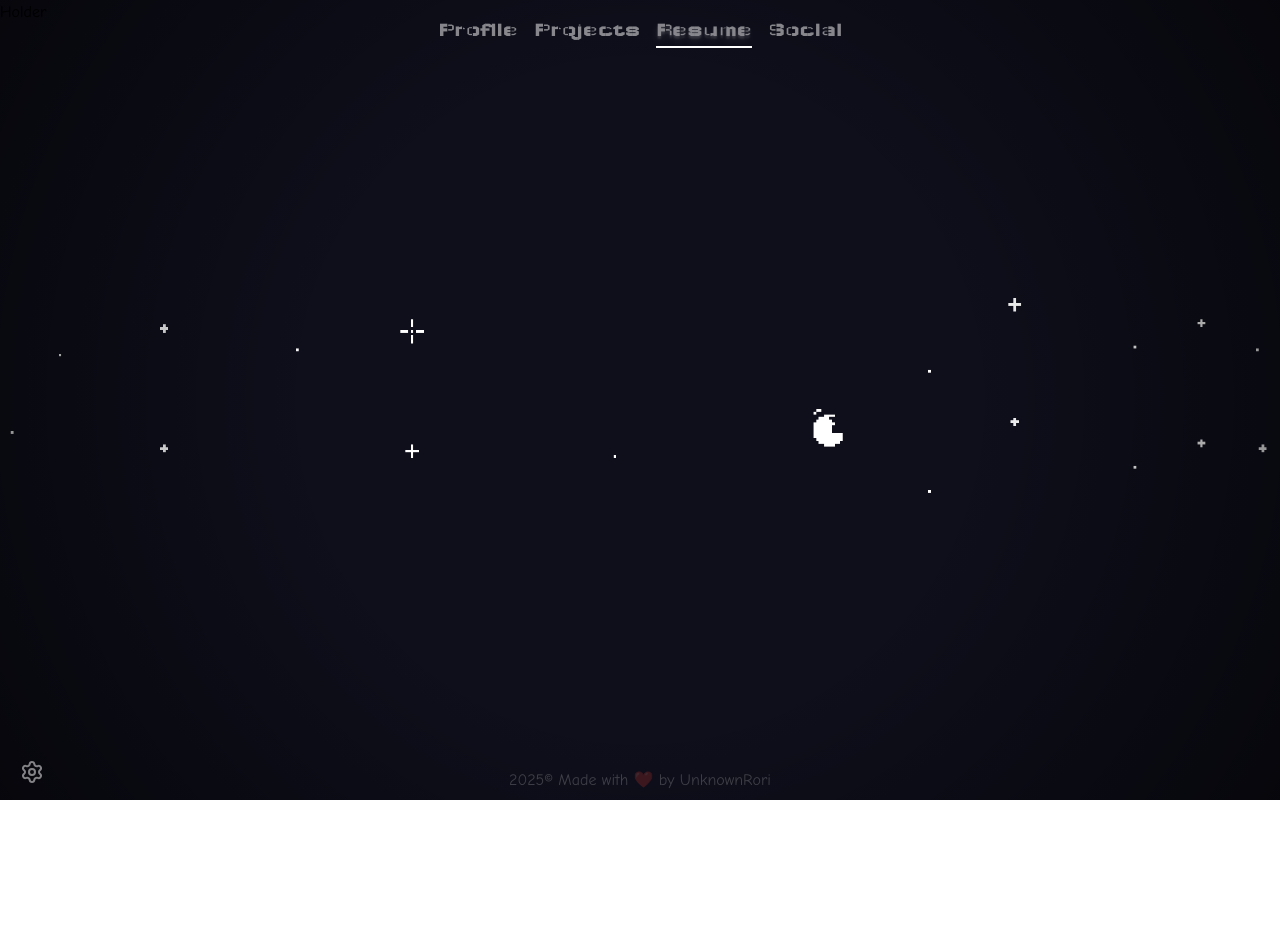
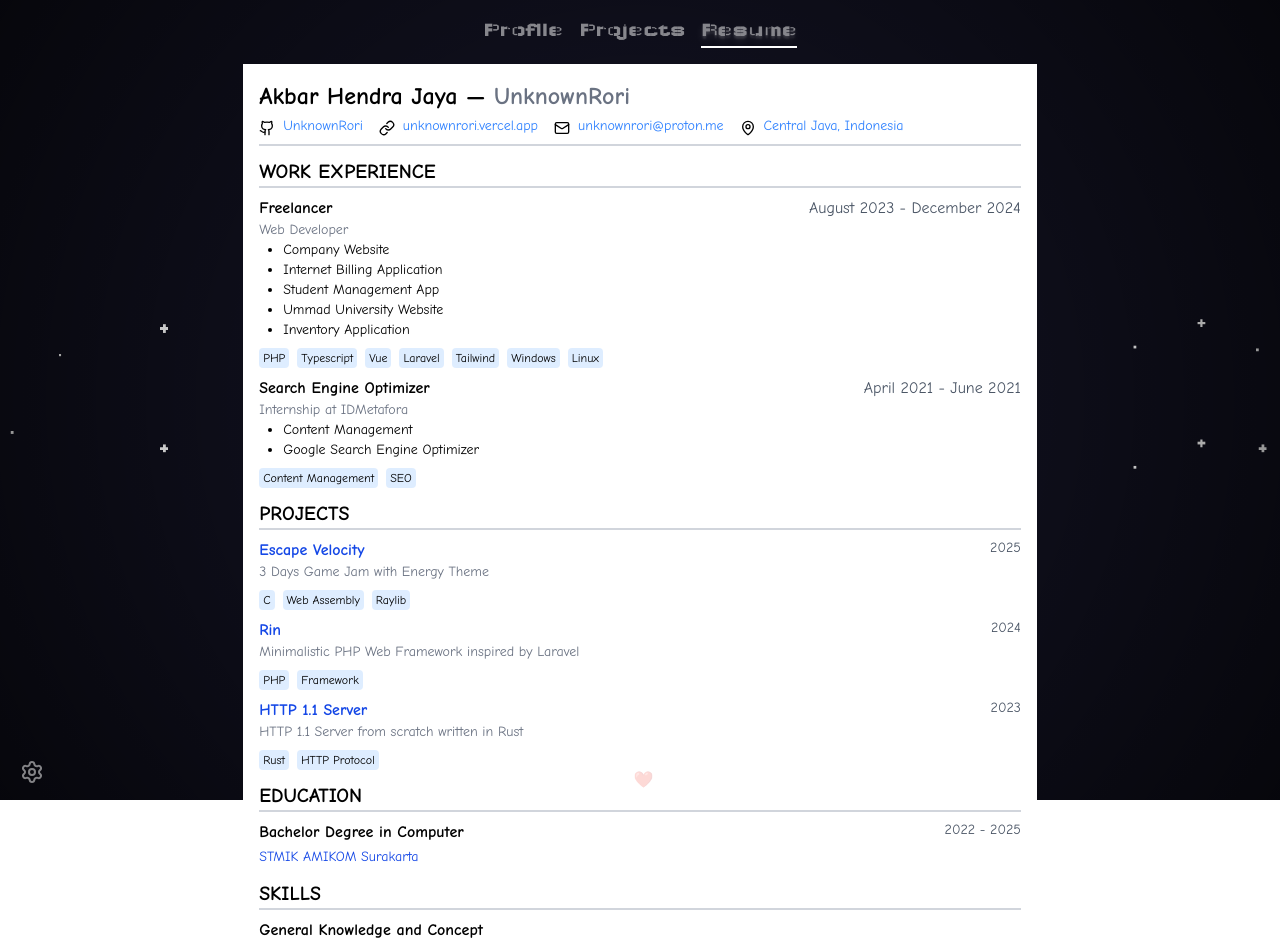
Before and after one commit to UnknownRori/project-lilith, a Vue app: page /resume in a window 1280 px wide. Shown: the top 940 px of the page. Before the commit the page ends 800 px from the top, so only its background shows below. Built offline with nearby package versions, Linux system fonts and the light colour scheme.

Commit message:
📦 update the page

```diff
--- /dev/null
+++ b/src/components/resume-ui/EducationItem.vue
@@ -0,0 +1,27 @@
+<script lang='ts' setup>
+import Tag from './Tag.vue';
+defineProps<{
+  title: string,
+  link: string,
+  location: string,
+  time: string,
+}>();
+</script>
+
+<template>
+  <div>
+    <div class="flex justify-between">
+      <h3 class="font-bold">
+        {{ $props.title }}
+      </h3>
+
+      <p class="text-sm text-gray-600">
+        {{ $props.time }}
+      </p>
+    </div>
+    <a :href="$props.link" target="_blank" class="text-sm text-blue-700">
+      {{ $props.location }}
+    </a>
+
+  </div>
+</template>
--- /dev/null
+++ b/src/components/resume-ui/ProjectItem.vue
@@ -0,0 +1,37 @@
+<script lang='ts' setup>
+import Tag from './Tag.vue';
+defineProps<{
+  title: string,
+  description: string,
+  link: string,
+  time: string,
+  tags: string[],
+}>();
+</script>
+
+<template>
+  <div>
+    <div class="flex justify-between">
+      <a :href="$props.link" target="_blank">
+        <h3 class="font-bold text-blue-700">
+          {{ $props.title }}
+        </h3>
+      </a>
+
+      <p class="text-sm text-gray-600">
+        {{ $props.time }}
+      </p>
+    </div>
+
+    <p class="text-sm text-gray-500">
+      {{ $props.description }}
+    </p>
+
+    <div class="flex gap-2 mt-2">
+      <Tag :key='item' v-for='item in $props.tags'>
+        {{ item }}
+      </Tag>
+    </div>
+
+  </div>
+</template>
--- /dev/null
+++ b/src/components/resume-ui/Tag.vue
@@ -0,0 +1,5 @@
+<template>
+  <span class="bg-blue-200/50 text-xs py-[2px] px-[4px] rounded">
+    <slot />
+  </span>
+</template>
--- /dev/null
+++ b/src/components/resume-ui/WorkExperienceItem.vue
@@ -0,0 +1,39 @@
+<script lang='ts' setup>
+import Tag from './Tag.vue';
+defineProps<{
+  title: string,
+  description: string,
+  time: string,
+  items: string[],
+  tags: string[],
+}>();
+</script>
+
+<template>
+  <div>
+    <div class="flex justify-between">
+      <h3 class="font-bold">
+        {{ $props.title }}
+      </h3>
+
+      <p class="text-gray-600">
+        {{ $props.time }}
+      </p>
+    </div>
+    <p class="text-sm text-gray-500">
+      {{ $props.description }}
+    </p>
+
+    <ul class="list-disc ml-6">
+      <li :key='item' v-for='item in items' class="text-sm">
+        {{ item }}
+      </li>
+    </ul>
+
+    <div class="flex gap-2 mt-2">
+      <Tag :key='item' v-for='item in $props.tags'>
+        {{ item }}
+      </Tag>
+    </div>
+  </div>
+</template>
--- a/src/components/ui/background/BackgroundOverlay.vue
+++ b/src/components/ui/background/BackgroundOverlay.vue
@@ -10,5 +10,5 @@ useParallaxBackground(
 </script>
 
 <template>
-  <canvas ref="canvasRef" class="block w-full h-full fixed top-0 left-0 z-[-1]"></canvas>
+  <canvas ref="canvasRef" class="block print:hidden w-full h-full fixed top-0 left-0 z-[-1]"></canvas>
 </template>
--- a/src/components/ui/navigation/Footer.vue
+++ b/src/components/ui/navigation/Footer.vue
@@ -2,7 +2,7 @@
 const date = new Date();
 </script>
 <template>
-  <footer class="absolute bottom-0 w-full flex justify-center items-center p-2 select-none">
+  <footer class="fixed bottom-0 print:hidden w-full flex justify-center items-center p-2 select-none">
     <span class="text-white/20">{{ date.getFullYear() }}&copy; Made with ❤️ by UnknownRori</span>
   </footer>
 </template>
--- a/src/components/ui/navigation/NavigationBar.vue
+++ b/src/components/ui/navigation/NavigationBar.vue
@@ -22,10 +22,10 @@ const links = [
     name: 'Resume',
     href: '/resume',
   },
-  {
-    name: 'Social',
-    href: '/social',
-  },
+  //{
+  //  name: 'Social',
+  //  href: '/social',
+  //},
   //{
   //  name: 'Blog',
   //  href: '/blog',
@@ -34,7 +34,7 @@ const links = [
 </script>
 
 <template>
-  <nav :class="cn('absolute w-full z-100', $props.class)" key='navbar'>
+  <nav :class="cn('print:hidden absolute w-full z-100', $props.class)" key='navbar'>
     <div class="flex justify-center items-center w-full gap-8 p-4">
       <ul class="flex flex-row gap-4">
         <li :key='link.name' v-for='link in links'>
--- a/src/components/ui/settings/SettingsParent.vue
+++ b/src/components/ui/settings/SettingsParent.vue
@@ -2,7 +2,7 @@
 import SettingsIcon from "./SettingsIcon.vue";
 </script>
 <template>
-  <div class="absolute -bottom-1 p-4 z-100">
+  <div class="fixed -bottom-1 p-4 z-100">
     <div class="text-white group rounded-full p-1 opacity-50 hover:opacity-100 duration-500
       cursor-pointer">
       <SettingsIcon class="motion-safe:group-hover:animate-spin duration-500" />
--- /dev/null
+++ b/src/data/Resume.ts
@@ -0,0 +1,94 @@
+const workExperience = [
+  {
+    title: 'Freelancer',
+    description: 'Web Developer',
+    time: 'August 2023 - December 2024',
+    items: [
+      "Company Website",
+      "Internet Billing Application",
+      "Student Management App",
+      "Ummad University Website",
+      "Inventory Application",
+    ],
+    tags: ["PHP", "Typescript", "Vue", "Laravel", "Tailwind", "Windows", "Linux"]
+  },
+  {
+    title: 'Search Engine Optimizer',
+    description: 'Internship at IDMetafora',
+    time: 'April 2021 - June 2021',
+    items: [
+      "Content Management",
+      "Google Search Engine Optimizer",
+    ],
+    tags: ["Content Management", "SEO"]
+  },
+];
+
+const project = [
+  {
+    title: 'Escape Velocity',
+    link: 'https://unknownrori.itch.io/escape-velocity',
+    description: '3 Days Game Jam with Energy Theme',
+    time: '2025',
+    tags: [
+      'C', 'Web Assembly', 'Raylib',
+    ],
+  },
+  {
+    title: 'Rin',
+    link: 'https://github.com/UnknownRori/Rin',
+    description: 'Minimalistic PHP Web Framework inspired by Laravel',
+    time: '2024',
+    tags: [
+      'PHP', 'Framework'
+    ],
+  },
+  {
+    title: 'HTTP 1.1 Server',
+    link: 'https://github.com/UnknownRori/codecrafters-http-server-rust',
+    description: 'HTTP 1.1 Server from scratch written in Rust',
+    time: '2023',
+    tags: [
+      'Rust', 'HTTP Protocol'
+    ],
+  },
+  //{
+  //  title: 'Unfinished Matrix Dream',
+  //  link: 'https://unknownrori.bandcamp.com/album/unfinished-matrix-dream',
+  //  description: 'Touhou 8-Bit Gameboy Cover',
+  //  time: '2025',
+  //  tags: [
+  //    'Music', '8-Bit', 'VGM'
+  //  ],
+  //},
+  //{
+  //  title: 'Monas Jas Hujan',
+  //  link: 'https://monasjashujan.com/',
+  //  description: 'Company Website for Monas Jas Hujan',
+  //  time: '2025',
+  //  tags: [
+  //    'Laravel', 'Vue', 'Tailwind', 'Linux',
+  //  ],
+  //},
+];
+
+const education = [
+  {
+    title: 'Bachelor Degree in Computer',
+    link: 'https://www.amikomsolo.ac.id/',
+    time: '2022 - 2025',
+    location: 'STMIK AMIKOM Surakarta',
+  },
+];
+
+const generalKnowledge = ["Testing", "OOP", "Clean Architecture", "Web Standard", "Accessibility", "PWA", "Operating System"];
+const programmingLanguage = ["PHP", "Typescript", "Javascript", "HTML", "CSS", "Go", "Rust", "C", "C++", "Tailwind", "React", "Vue", "Git", "Markdown",
+  "YAML", "REST API", "Excalidraw", "NeoVim", "Obsidian", "FL Studio", "Krita", "MySQL", "Sqlite"];
+const spokenLanguage = ["English (Limited)", "Indonesian (Native)", "German (Elementary)", "Japanese (Elementary)"];
+
+export {
+  workExperience,
+  project,
+  education,
+  generalKnowledge, programmingLanguage, spokenLanguage,
+}
--- a/src/layouts/BaseLayout.vue
+++ b/src/layouts/BaseLayout.vue
@@ -6,7 +6,7 @@ import { useRoute } from 'vue-router';
 </script>
 
 <template>
-  <div class="relative h-screen w-screen overflow-hidden">
+  <div class="relative h-screen w-screen">
     <BackgroundOverlay />
     <NavigationBar :class='`duration-1000 ${useRoute().name == "Splash" ? "translate-y-[52vh]" : ""}`' />
     <SettingsParent />
--- a/src/pages/Resume.vue
+++ b/src/pages/Resume.vue
@@ -1,3 +1,114 @@
+<script lang='ts' setup>
+import { Github, Link, Mail, MapPin } from 'lucide-vue-next';
+
+import { workExperience, education, project, generalKnowledge, programmingLanguage, spokenLanguage } from '@/data/Resume.ts';
+
+import Tag from '@/components/resume-ui/Tag.vue';
+import WorkExperienceItem from '@/components/resume-ui/WorkExperienceItem.vue';
+import ProjectItem from '@/components/resume-ui/ProjectItem.vue';
+import EducationItem from '@/components/resume-ui/EducationItem.vue';
+</script>
 <template>
-  Holder
+  <div class="w-screen flex justify-center items-center py-16 print:p-0 overflow-scroll">
+    <div class="bg-white w-[210mm] h-[297mm] p-4 print:p-0 flex flex-col gap-1">
+      <h1 class="font-bold text-2xl">
+        Akbar Hendra Jaya — <span class="text-gray-500">UnknownRori</span>
+      </h1>
+      <div class="flex gap-4">
+        <a href="https://github.com/UnknownRori" class='flex gap-2 text-sm'>
+          <Github class="text-black w-4" /> <span class='text-blue-500'>UnknownRori</span>
+        </a>
+        <a href="https://unknownrori-lilith.vercel.app/" class='flex gap-2 text-sm'>
+          <Link class="text-black w-4" /> <span class='text-blue-500'>unknownrori.vercel.app</span>
+        </a>
+        <a href="mailto:unknownrori@proton.me" class='flex gap-2 text-sm'>
+          <Mail class="text-black w-4" /> <span class='text-blue-500'>unknownrori@proton.me</span>
+        </a>
+        <a href="#" class='flex gap-2 text-sm'>
+          <MapPin class="text-black w-4" /> <span class='text-blue-500'>Central Java, Indonesia</span>
+        </a>
+      </div>
+      <div class="border-t-2 border-gray-300 mb-2"></div>
+
+      <div>
+        <h2 class="text-xl font-bold uppercase">
+          Work Experience
+        </h2>
+        <div class="border-t-2 border-gray-300 mb-2"></div>
+        <ul class="flex flex-col gap-2">
+          <li :key='item.title' v-for='item in workExperience'>
+            <WorkExperienceItem :title='item.title' :description='item.description' :time='item.time'
+              :items='item.items' :tags='item.tags' />
+          </li>
+        </ul>
+      </div>
+
+      <div class="mt-2">
+        <h2 class="text-xl font-bold uppercase">
+          Projects
+        </h2>
+        <div class="border-t-2 border-gray-300 mb-2"></div>
+        <ul class="flex flex-col gap-2">
+          <li :key='item.title' v-for='item in project'>
+            <ProjectItem :title='item.title' :description='item.description' :link="item.link" :time='item.time'
+              :tags='item.tags' />
+          </li>
+        </ul>
+      </div>
+
+      <div class="mt-2">
+        <h2 class="text-xl font-bold uppercase">
+          Education
+        </h2>
+        <div class="border-t-2 border-gray-300 mb-2"></div>
+        <ul class="flex flex-col gap-2">
+          <li :key='item.title' v-for='item in education'>
+            <EducationItem :title='item.title' :location='item.location' :time='item.time' :link='item.link' />
+          </li>
+        </ul>
+      </div>
+
+      <div class="mt-2">
+        <h2 class="text-xl font-bold uppercase">
+          Skills
+        </h2>
+
+        <div class="border-t-2 border-gray-300 mb-2"></div>
+
+        <div class="flex flex-col gap-2">
+          <div>
+            <h3 class="font-bold">
+              General Knowledge and Concept
+            </h3>
+            <div class="flex flex-wrap gap-2">
+              <Tag :key='item' v-for='item in generalKnowledge'>
+                {{ item }}
+              </Tag>
+            </div>
+          </div>
+          <div>
+            <h3 class="font-bold">
+              Programming Language/Scripting/Queries and tools
+            </h3>
+            <div class="flex flex-wrap gap-2">
+              <Tag :key='item' v-for='item in programmingLanguage'>
+                {{ item }}
+              </Tag>
+            </div>
+          </div>
+          <div>
+            <h3 class="font-bold">
+              Spoken Language
+            </h3>
+            <div class="flex flex-wrap gap-2">
+              <Tag :key='item' v-for='item in spokenLanguage'>
+                {{ item }}
+              </Tag>
+            </div>
+          </div>
+        </div>
+      </div>
+
+    </div>
+  </div>
 </template>
```
